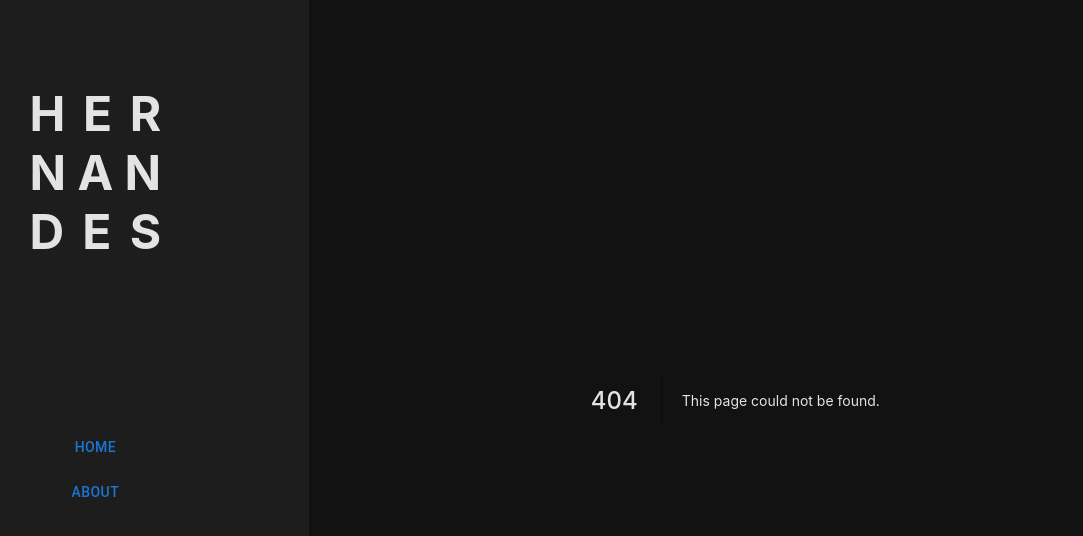
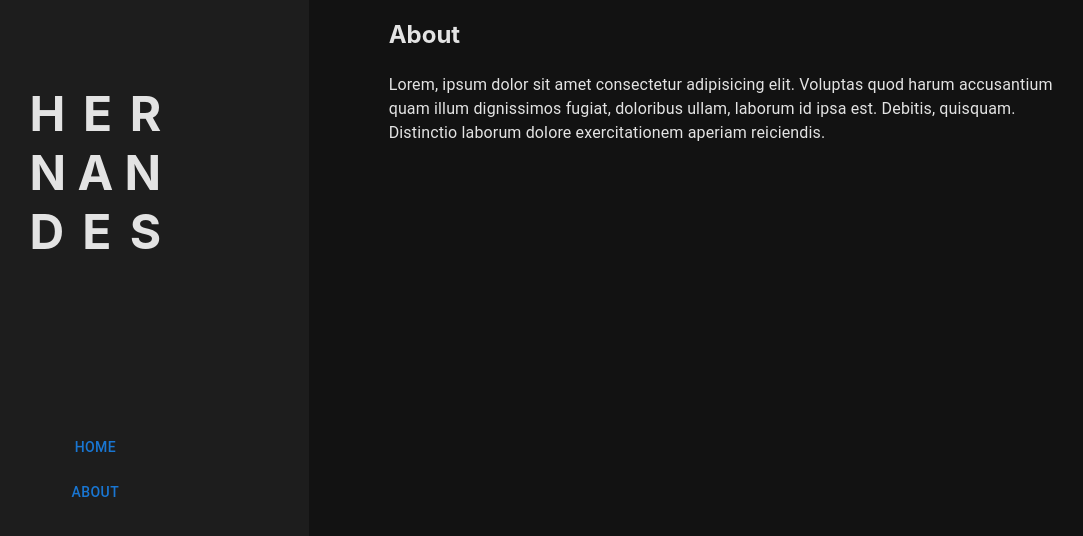
Before and after one commit to gustavohernandes11/hernandes-blog, a Next.js app in the folder frontend/: page /about in a window 1280 px wide. Before the commit this address had no page. Shown: the top 536 px of the page, without its empty margins (118-1201 px from the left). Built offline with nearby package versions, Linux system fonts and the light colour scheme.

Commit message:
feature: added about section

```diff
--- /dev/null
+++ b/frontend/pages/about/index.tsx
@@ -0,0 +1,36 @@
+import { Content } from "../../src/components/Content";
+import { Heading } from "../../src/components/Heading";
+
+import type { NextPage } from "next";
+import Head from "next/head";
+import styles from "../src/styles/About.module.css";
+import { Typography } from "@mui/material";
+
+const About: NextPage = () => {
+    return (
+        <>
+            <Head>
+                <title>.blog</title>
+                <meta
+                    name="description"
+                    content="Blog to share develevopment tips and ticks of Javascript, Typscript, Html, Node, CSS"
+                />
+                <link rel="icon" href="/favicon.ico" />
+            </Head>
+            <Content>
+                <Heading className="main-heading">
+                    About
+                </Heading>
+                <Typography mt={3} paragraph>
+                    Lorem, ipsum dolor sit amet consectetur adipisicing elit.
+                    Voluptas quod harum accusantium quam illum dignissimos
+                    fugiat, doloribus ullam, laborum id ipsa est. Debitis,
+                    quisquam. Distinctio laborum dolore exercitationem aperiam
+                    reiciendis.
+                </Typography>
+            </Content>
+        </>
+    );
+};
+
+export default About;
```
